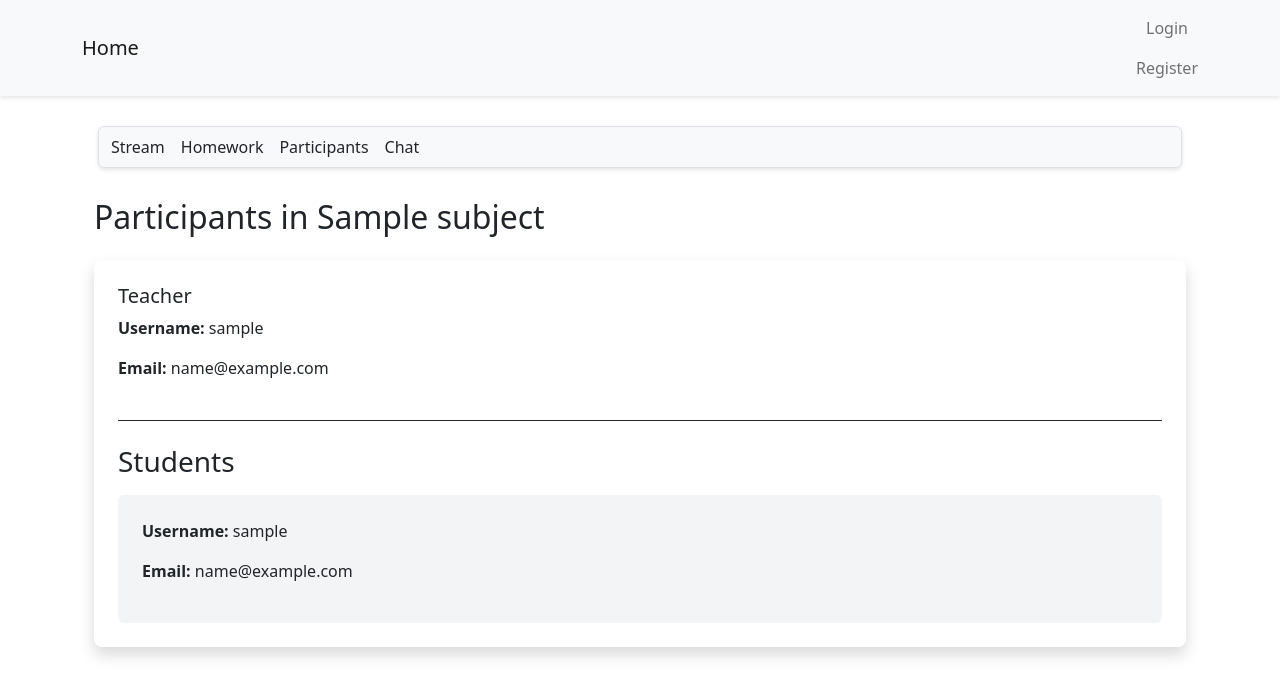
After one commit to maryxwz/module3_final, a FastAPI app: template templates/participants.html in a window 1280 px wide. The commit adds this page. Shown: the top 697 px of the page. Run offline with FastAPI, Linux system fonts and the light colour scheme; the template is opened without the code that fills it: most values are stand-ins (such as "Sample title", 1, 10 or a date in 2020); parts of the project's set-up code (start-up, migrations or seed data) failed here and were passed over.

Commit message:
Add chat functionality and participants page; update subject model and templates

```diff
--- a/models.py
+++ b/models.py
@@ -27,9 +27,11 @@ class Subject(Base):
     teacher_id = Column(Integer, ForeignKey("users.id"))
     access_code = Column(String, unique=True)
     meet_link = Column(String, unique=True)
+
     teacher = relationship("User", back_populates="subjects_teaching")
     enrollments = relationship("Enrollment", back_populates="subject")
     tasks = relationship("Task", back_populates="subject")
+    chat = relationship("Chat", back_populates="subject", uselist=False)
 
 
 class Task(Base):
@@ -79,7 +81,9 @@ class Chat(Base):
     is_group = Column(Boolean, default=False)
     created_at = Column(DateTime, default=datetime.utcnow)
     name = Column(String, nullable=False)
+    subject_id = Column(Integer, ForeignKey("subjects.id"), nullable=True)
 
+    subject = relationship("Subject", back_populates="chat", uselist=False)
     messages = relationship("Message", back_populates="chat")
     participants = relationship("ChatParticipant", back_populates="chat")
 
--- /dev/null
+++ b/templates/participants.html
@@ -0,0 +1,38 @@
+{% extends "base.html" %}
+
+{% block title %}
+  Participants - {{ subject.title }}
+{% endblock %}
+
+{% block content %}
+  {% include "subjects_navbar.html" %}
+
+  <div class="container mt-4">
+    <h2 class="text-2xl font-semibold mb-4">Participants in {{ subject.title }}</h2>
+
+    <div class="bg-white shadow rounded-lg p-4 mb-4">
+      <div class="border-b pb-4 mb-4">
+        <h5 class="text-lg font-medium">Teacher</h5>
+        <div class="mt-2">
+          <p><strong>Username:</strong> {{ participants.teacher.username }}</p>
+          <p><strong>Email:</strong> {{ participants.teacher.email }}</p>
+        </div>
+      </div>
+
+      <h3 class="text-xl font-semibold mb-3">Students</h3>
+      {% if participants.students %}
+        <div class="space-y-4">
+          {% for student in participants.students %}
+            <div class="p-4 bg-gray-100 rounded-md">
+              <p><strong>Username:</strong> {{ student.username }}</p>
+              <p><strong>Email:</strong> {{ student.email }}</p>
+            </div>
+          {% endfor %}
+        </div>
+      {% else %}
+        <p>No students enrolled in this subject yet.</p>
+      {% endif %}
+    </div>
+  </div>
+
+{% endblock %}
--- a/templates/subject_detail.html
+++ b/templates/subject_detail.html
@@ -39,8 +39,11 @@ block content %}
       </div>
       {% endif %} {% if subject.meet_link %}
       <div class="card">
-        <div class="card-header">Google Meet</div>
+        <div class="card-header">
+          Google Meet
+        </div>
         <div class="card-body">
+
           <a
             href="{{ subject.meet_link }}"
             class="btn btn-primary w-100"
--- a/templates/subjects_navbar.html
+++ b/templates/subjects_navbar.html
@@ -22,6 +22,13 @@
           class="text-gray-500 no-underline hover:text-blue-500 no-underline"
           href="{{ url_for('get_subject_participants', subject_id=subject.id) }}"
           >Participants</a
+        >
+      </li>
+      <li class="nav-item">
+        <a
+          class="text-gray-500 no-underline hover:text-blue-500 no-underline"
+          href="{{ url_for('chat_page', chat_id=chat_id) }}"
+          >Chat</a
         >
       </li>
     </ul>
```
Also changed, not shown: routes/chats.py (+33 -15 lines), routes/subjects.py (+27 -7 lines), templates/chat.html (+31 -8 lines).
